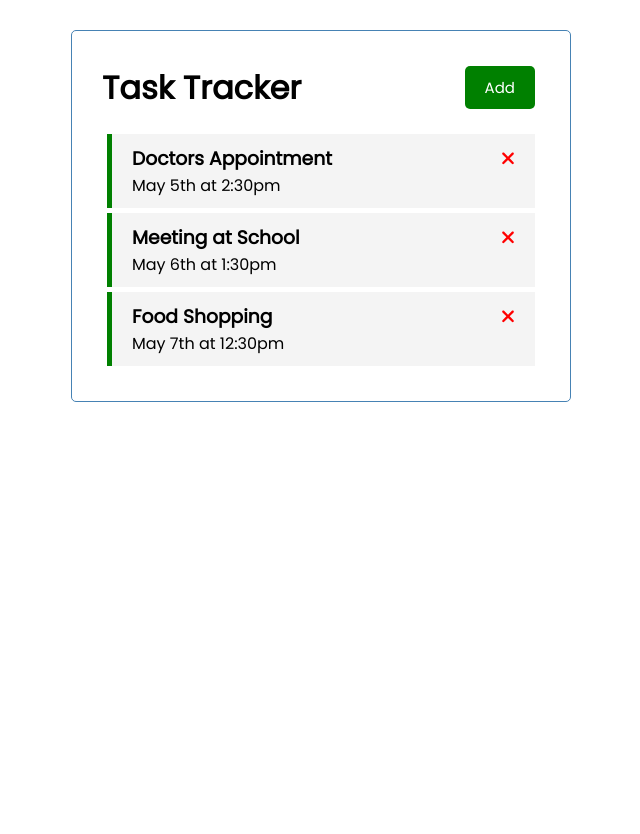
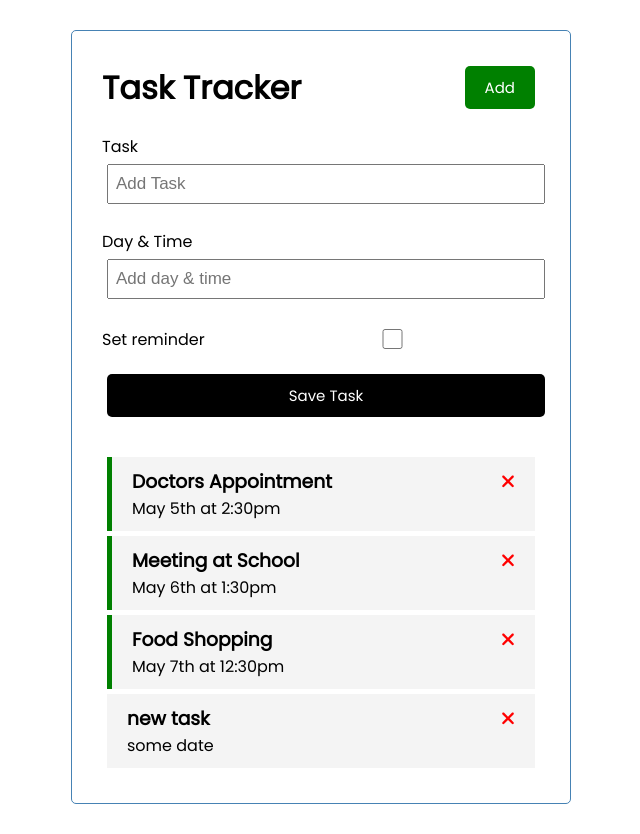
Before and after one commit to Rumcajsbury/TaskTracker, an Angular app: page / in a window 1280 px wide. Shown: the whole page, without its empty margins (319-959 px from the left). Before the commit the page ends 800 px from the top, so only its background shows below. Built offline with nearby package versions, Linux system fonts and the light colour scheme; data requests are answered from the project's data file.

Commit message:
working on adding tasks

```diff
--- a/db.json
+++ b/db.json
@@ -17,6 +17,12 @@
       "text": "Food Shopping",
       "day": "May 7th at 12:30pm",
       "reminder": true
+    },
+    {
+      "text": "new task",
+      "day": "some date",
+      "reminder": false,
+      "id": 4
     }
   ]
 }
--- a/src/app/app.module.ts
+++ b/src/app/app.module.ts
@@ -2,12 +2,14 @@
 import { BrowserModule } from '@angular/platform-browser';
 import { FontAwesomeModule } from '@fortawesome/angular-fontawesome';
 import { HttpClientModule } from '@angular/common/http';
+import { FormsModule } from '@angular/forms';
 
 import { AppComponent } from './app.component';
 import { HeaderComponent } from './components/header/header.component';
 import { ButtonComponent } from './components/button/button.component';
 import { TasksComponent } from './components/tasks/tasks.component';
 import { TaskItemComponent } from './components/task-item/task-item.component';
+import { AddTaskComponent } from './components/add-task/add-task.component';
 
 @NgModule({
   declarations: [
@@ -16,8 +18,9 @@
     ButtonComponent,
     TasksComponent,
     TaskItemComponent,
+    AddTaskComponent,
   ],
-  imports: [BrowserModule, FontAwesomeModule, HttpClientModule],
+  imports: [BrowserModule, FontAwesomeModule, HttpClientModule, FormsModule],
   providers: [],
   bootstrap: [AppComponent],
 })
--- /dev/null
+++ b/src/app/components/add-task/add-task.component.css
@@ -0,0 +1,3 @@
+.add-form {
+  margin-bottom: 40px;
+}
--- /dev/null
+++ b/src/app/components/add-task/add-task.component.html
@@ -0,0 +1,32 @@
+<form class="add-form" (ngSubmit)="onSubmit()">
+  <div class="form-control">
+    <label for="text">Task</label>
+    <input
+      type="text"
+      name="text"
+      [(ngModel)]="text"
+      id="text"
+      placeholder="Add Task"
+    />
+  </div>
+  <div class="form-control">
+    <label for="day">Day & Time</label>
+    <input
+      type="text"
+      name="day"
+      [(ngModel)]="day"
+      id="day"
+      placeholder="Add day & time"
+    />
+  </div>
+  <div class="form-control form-control-check">
+    <label for="day">Set reminder</label>
+    <input
+      type="checkbox"
+      name="reminder"
+      [(ngModel)]="reminder"
+      id="reminder"
+    />
+  </div>
+  <input type="submit" value="Save Task" class="btn btn-block" />
+</form>
--- /dev/null
+++ b/src/app/components/add-task/add-task.component.ts
@@ -0,0 +1,32 @@
+import { Component, Output, EventEmitter } from '@angular/core';
+import { Task } from 'src/app/Task';
+
+@Component({
+  selector: 'app-add-task',
+  templateUrl: './add-task.component.html',
+  styleUrls: ['./add-task.component.css'],
+})
+export class AddTaskComponent {
+  @Output() onAddTask: EventEmitter<Task> = new EventEmitter<Task>();
+  text!: string;
+  day!: string;
+  reminder: boolean = false;
+  constructor() {}
+  onSubmit(): void {
+    if (!this.text) {
+      alert('Please add task');
+    }
+
+    const newTask: Task = {
+      text: this.text,
+      day: this.day,
+      reminder: this.reminder,
+    };
+
+    this.onAddTask.emit(newTask);
+
+    this.text = '';
+    this.day = '';
+    this.reminder = false;
+  }
+}
--- a/src/app/components/tasks/tasks.component.html
+++ b/src/app/components/tasks/tasks.component.html
@@ -1,3 +1,4 @@
+<app-add-task (onAddTask)="addTask($event)"></app-add-task>
 <app-task-item
   *ngFor="let task of tasks"
   [task]="task"
--- a/src/app/components/tasks/tasks.component.ts
+++ b/src/app/components/tasks/tasks.component.ts
@@ -26,4 +26,10 @@
     task.reminder = !task.reminder;
     this.taskService.updateTaskReminder(task).subscribe();
   }
+
+  addTask(task: Task): void {
+    this.taskService
+      .addTask(task)
+      .subscribe((addedTask) => (this.tasks = [...this.tasks, addedTask]));
+  }
 }
--- a/src/app/services/task.service.ts
+++ b/src/app/services/task.service.ts
@@ -29,4 +29,8 @@
     const url = `${this.apiUrl}/${task.id}`;
     return this.http.put<Task>(url, task, httpOptions);
   }
+
+  addTask(task: Task): Observable<Task> {
+    return this.http.post<Task>(this.apiUrl, task, httpOptions);
+  }
 }
```
Also changed, not shown: 1 other file (tests, documents, lock files or other folders).
